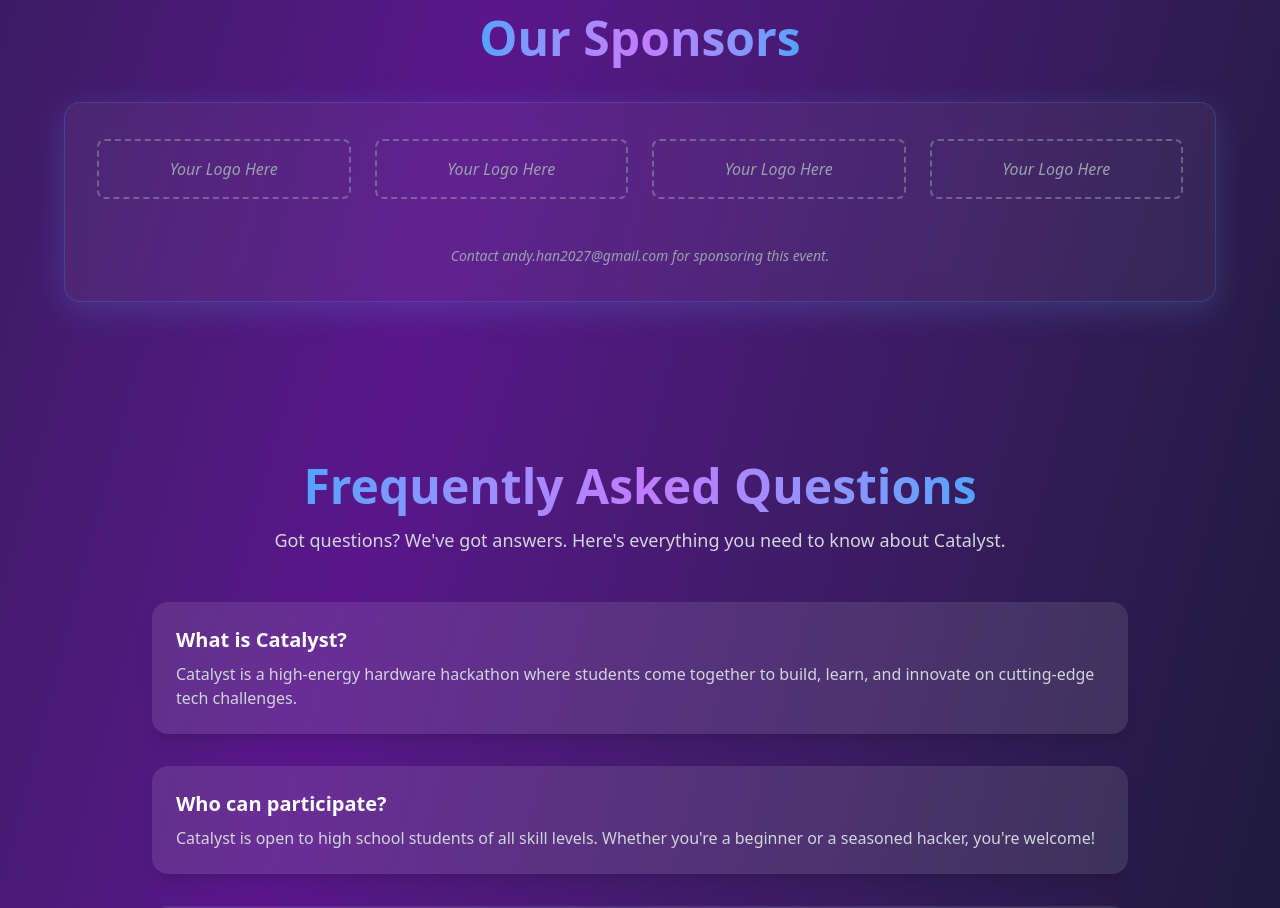
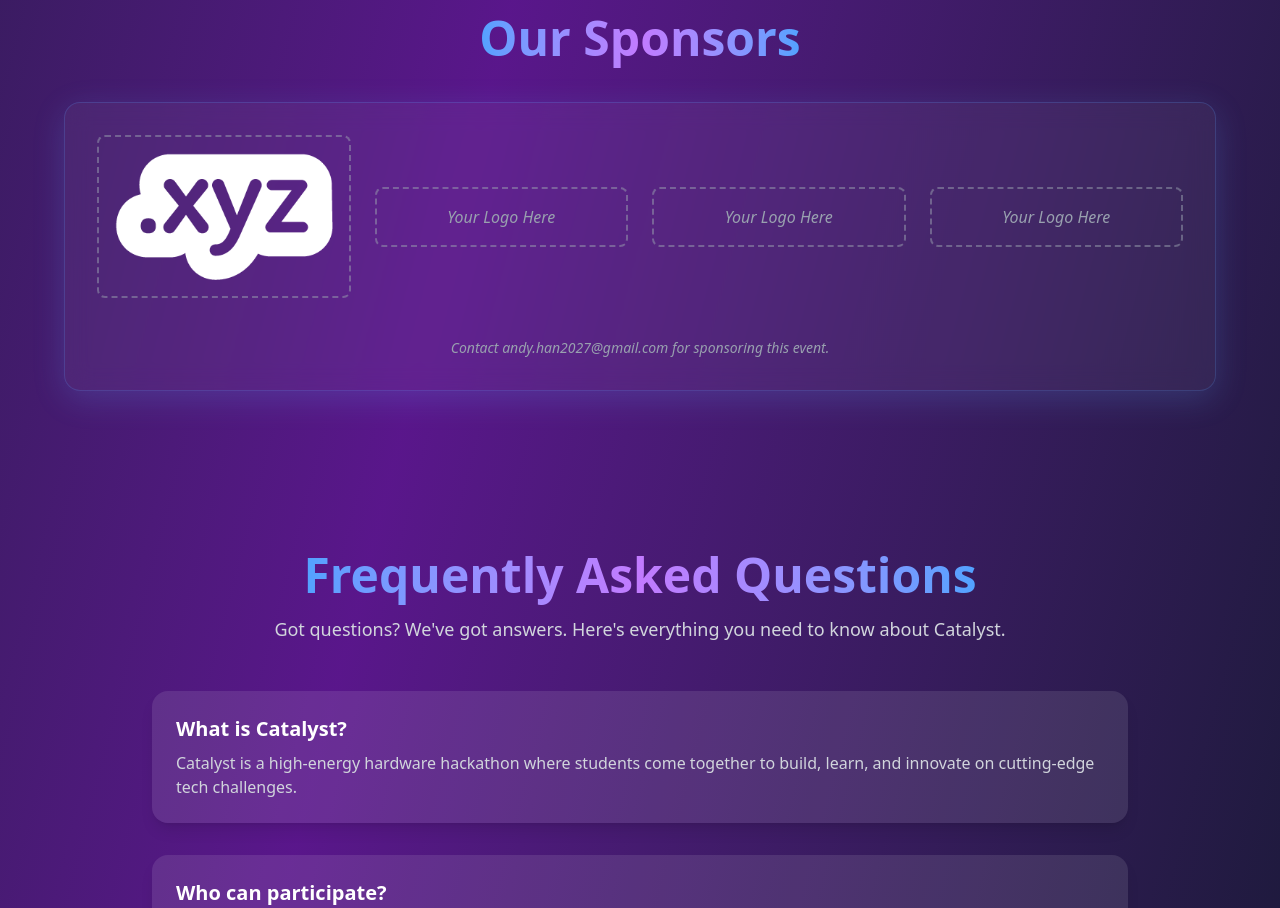
Before and after one commit to TheBlisteringSun/catalyst, a Next.js app: page / in a window 1280 px wide. Shown: the part 2980-3888 px from the top of the page. Built offline with nearby package versions, Linux system fonts and the light colour scheme.

Commit message:
Version 4.7.3 - .xyz sponsor :D

```diff
--- a/src/app/page.tsx
+++ b/src/app/page.tsx
@@ -488,7 +488,14 @@ export default function Home() {
           >
             {/* Filler sponsor placeholders */}
             <div className="text-gray-400 italic border-2 border-dashed border-gray-400/50 rounded-lg p-4 text-center">
-              Your Logo Here
+              <a href="https://gen.xyz">
+              <img
+                  src="xyz-logo-white.png"
+                  alt="xyz domain logo"
+                  width={500}
+                  height={500}
+                  className="relative flex justify-center order-first md:order-last"/>
+              </a>
             </div>
             <div className="text-gray-400 italic border-2 border-dashed border-gray-400/50 rounded-lg p-4 text-center">
               Your Logo Here
```
Also changed, not shown: public/xyz-logo-white.png (added).
